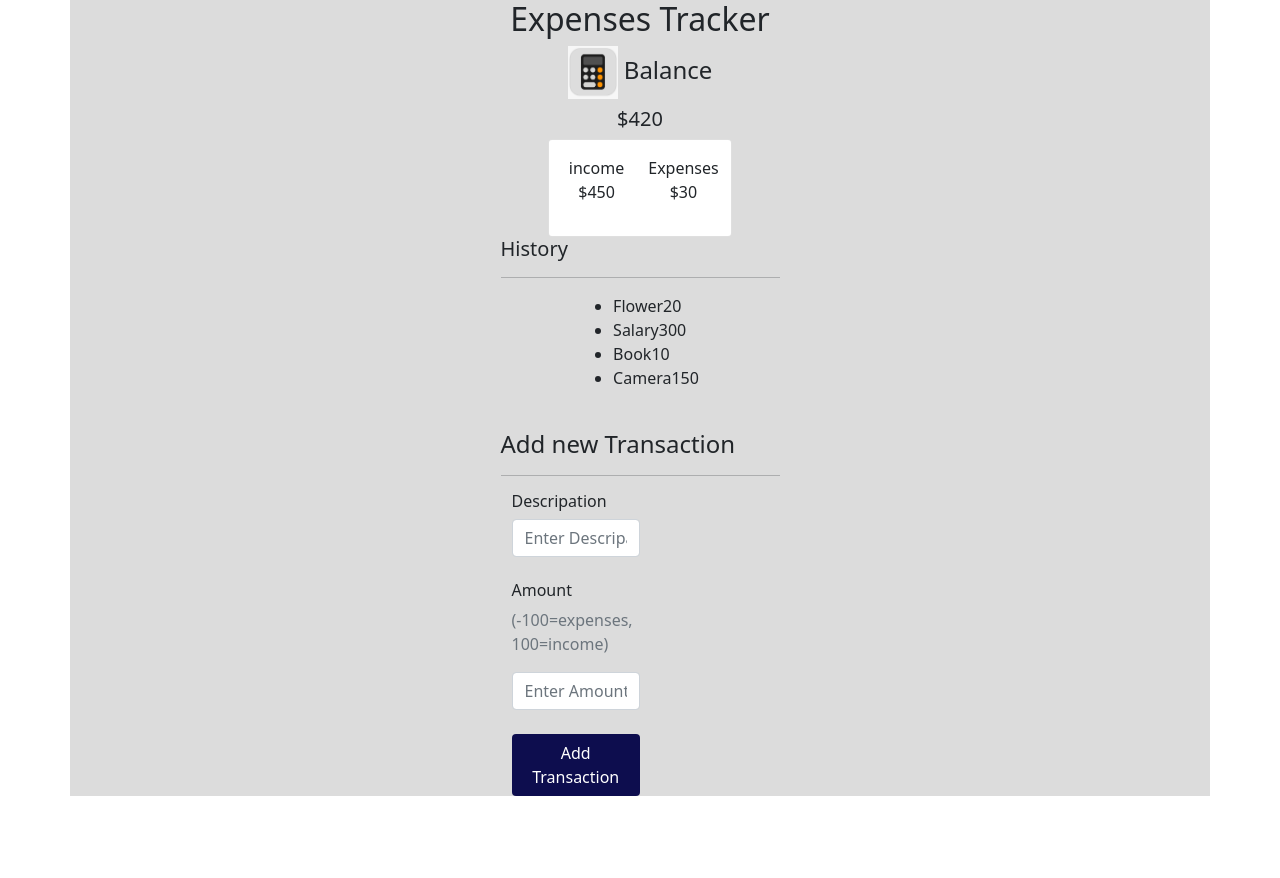
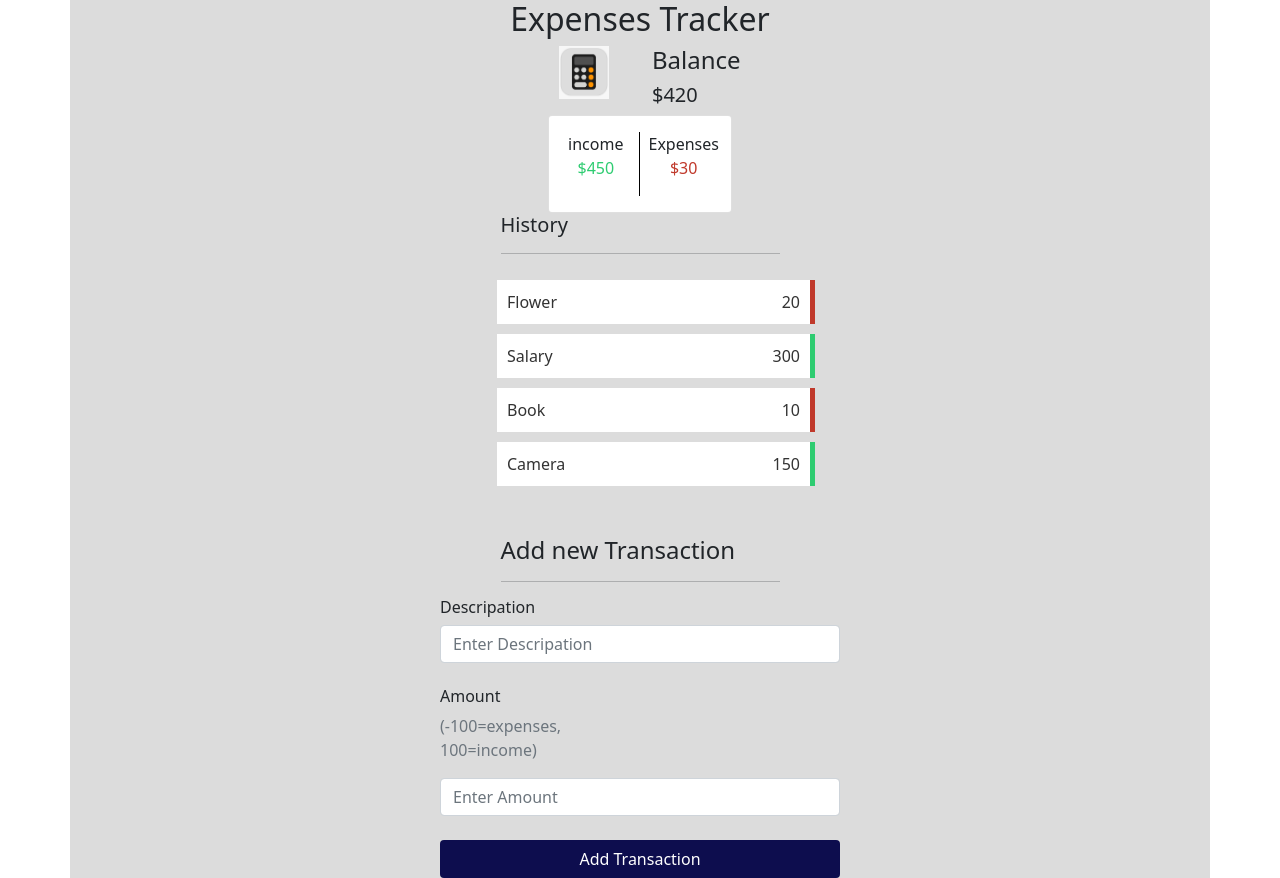
Before and after one commit to skeletos-it/traning, a plain HTML site: page exercise 1/anushka/index.html in a window 1280 px wide. Before the commit the page ends 800 px from the top, so only its background shows below. Drawn offline with nearby package versions, Linux system fonts and the light colour scheme.

Commit message:
exercise 1 done

```diff
--- a/exercise 1/anushka/index.html
+++ b/exercise 1/anushka/index.html
@@ -16,11 +16,39 @@
   <style>
     .btn {
       background-color: rgb(13, 13, 78);
-      color: white
+      color: white;
+      width: 400px;
     }
 
     .container {
       background-color: #DCDCDC;
+    }
+
+    .money.plus {
+      color: #2ecc71;
+    }
+
+    .money.minus {
+      color: #c0392b;
+    }
+
+
+    .list li {
+      background-color: #fff;
+      color: #333;
+      display: flex;
+      justify-content: space-between;
+      position: relative;
+      padding: 10px;
+      margin: 10px 0;
+    }
+
+    .list .plus {
+      border-right: 5px solid #2ecc71;
+    }
+
+    .list .minus {
+      border-right: 5px solid #c0392b;
     }
   </style>
 </head>
@@ -33,16 +61,27 @@
     <div class=" col-6 d-flex align-items-center justify-content-center flex-column">
       <!-- <div class="col-6 flex-column d-flex justify-content-center border"> -->
       <h2> Expenses Tracker</h2>
-
-      <h4><img class="img-fluid" src="../anushka/185-1850441_apple-calculator-icon-ios-11-hd-png-download.png" alt=""
+      <!--   -->
+      <div class="row ">
+        <div class="col-6"><img class="img-fluid"
+            src="../anushka/185-1850441_apple-calculator-icon-ios-11-hd-png-download.png" alt="" srcset="" width="50px"
+            height="50px"></div>
+        <div class="col-6">
+          <h4>Balance</h4>
+          <h5 id="balance"> $420</h5>
+        </div>
+      </div>
+      <!-- <h4><img class="img-fluid" src="../anushka/185-1850441_apple-calculator-icon-ios-11-hd-png-download.png" alt=""
           srcset="" width="50px" height="50px"> Balance</h4>
-      <h5 id="balance"> $420</h5>
+      <h5 id="balance"> $420</h5> -->
       <div class=" card">
 
         <div class="card-body row">
-          <div class=" col-6 d-flex align-items-center justify-content-center flex-column">income
+          <div class=" col-6 d-flex align-items-center justify-content-center flex-column"
+            style="border-right:1px solid black ;">income
             <p id="money-plus" class="money plus"></p>
           </div>
+
           <div class=" col-6 d-flex align-items-center justify-content-center flex-column">Expenses
             <p id="money-minus" class="money minus"></p>
           </div>
@@ -54,8 +93,8 @@
           <hr />
       </div>
       <!--histroy list-->
-      <ul id="list" class="list">
-        <li class="_minus">
+      <ul id="list" class="list " style="list-style-type: none; width: 350px;">
+        <li class=" _minus">
           cash <span> -$200</span>
         </li>
       </ul>
@@ -69,14 +108,14 @@
         <div class="col-6 text-start py-0 ">
           <h6> Descripation</h6>
         </div>
-        <input class="form-control Descripation w-50" type="text" placeholder="Enter Descripation"
+        <input class="form-control Descripation w-300px" type="text" placeholder="Enter Descripation"
           id="Descripation" /><br>
         <div class="col-6 text-start py-0 ">
           <h6> Amount</h6>
           <P class="text-muted">(-100=expenses, 100=income)</P>
         </div>
-        <input class="form-control Amount w-50" type="text" placeholder="Enter Amount" id='amount' /><br>
-        <button type="button" class="btn w-50 " id="addButtton" onclick="addEntry()">Add Transaction</button>
+        <input class="form-control Amount w-300px" type="text" placeholder="Enter Amount" id='amount' /><br>
+        <button type="button" class="btn  " id="addButtton" onclick="addEntry()">Add Transaction</button>
 
 
     </div>
--- a/exercise 1/anushka/main.js
+++ b/exercise 1/anushka/main.js
@@ -1,57 +1,62 @@
-const balance = document.getElementById('balance');
-const money_plus = document.getElementById('money-plus');
-const money_minus = document.getElementById('money-minus');
-const list = document.getElementById('list');
-const Descripation = document.getElementById('Descripation');
-const amount = document.getElementById('amount');
+const balance = document.getElementById("balance");
+const money_plus = document.getElementById("money-plus");
+const money_minus = document.getElementById("money-minus");
+const list = document.getElementById("list");
+const Descripation = document.getElementById("Descripation");
+const amount = document.getElementById("amount");
 const addButton = document.getElementById("addButtton");
 var dummyTransactions = [
-    { id: 1, text: 'Flower', amount: 20, minus: true },
-    { id: 2, text: 'Salary', amount: 300, minus: false },
-    { id: 3, text: 'Book', amount: 10, minus: true },
-    { id: 4, text: 'Camera', amount: 150, minus: false }
+  { id: 1, text: "Flower", amount: 20, minus: true },
+  { id: 2, text: "Salary", amount: 300, minus: false },
+  { id: 3, text: "Book", amount: 10, minus: true },
+  { id: 4, text: "Camera", amount: 150, minus: false },
 ];
 
-
-
-getList(dummyTransactions)
-
+getList(dummyTransactions);
 
 function getList(dummyTransactions) {
-    var result = ''
-    var expenses = 0
-    var income = 0
+  var result = "";
+  var expenses = 0;
+  var income = 0;
   for (let i = 0; i <= dummyTransactions.length; i++) {
-        result = result + '<li class="_minus">' + dummyTransactions[i].text +
-            '<span>' + dummyTransactions[i].amount + '</span>' +
-            '</li>'
-        list.innerHTML = result
+    result =
+      result +
+      `<li class="${dummyTransactions[i].minus == true ? "minus" : "plus"}">` +
+      dummyTransactions[i].text +
+      "<span>" +
+      dummyTransactions[i].amount +
+      "</span>" +
+      "</li>";
+    list.innerHTML = result;
     if (dummyTransactions[i].minus == true) {
-            expenses = expenses + dummyTransactions[i].amount
-            money_minus.innerHTML = '' + '$' + expenses
-            console.log(income, expenses)
-            var mainbalance = income - expenses
-            balance.innerHTML = '' + '$' + mainbalance
+      expenses = expenses + dummyTransactions[i].amount;
+      money_minus.innerHTML = "" + "$" + expenses;
+      console.log(income, expenses);
+      var mainbalance = income - expenses;
+      balance.innerHTML = "" + "$" + mainbalance;
     } else {
-            income = income + dummyTransactions[i].amount
-            money_plus.innerHTML = '' + '$' + income
-            console.log(income, expenses)
-            var mainbalance = income - expenses
-            balance.innerHTML = '' + '$' + mainbalance
+      income = income + dummyTransactions[i].amount;
+      money_plus.innerHTML = "" + "$" + income;
+      console.log(income, expenses);
+      var mainbalance = income - expenses;
+      balance.innerHTML = "" + "$" + mainbalance;
     }
   }
-
-
 }
 function addEntry() {
   // console.log('hello');
-    let text1 = Descripation.value
-    let amount1 = amount.value
-    let minus1 = false
+  let text1 = Descripation.value;
+  let amount1 = amount.value;
+  let minus1 = false;
   if (amount1 < 0) {
-        minus1 = true
+    minus1 = true;
   }
-    dummyTransactions.push({ id: dummyTransactions.length + 1, text: text1, amount: Math.abs(amount1), minus: minus1 })
-    console.log(dummyTransactions)
-    getList(dummyTransactions)
+  dummyTransactions.push({
+    id: dummyTransactions.length + 1,
+    text: text1,
+    amount: Math.abs(amount1),
+    minus: minus1,
+  });
+  console.log(dummyTransactions);
+  getList(dummyTransactions);
 }
--- a/exercise 1/style.css
+++ /dev/null
@@ -1,3 +0,0 @@
-.container {
-    background-color: rgb(43, 165, 184);
-}
```
Lines whose indentation alone changed are shown as unchanged.
